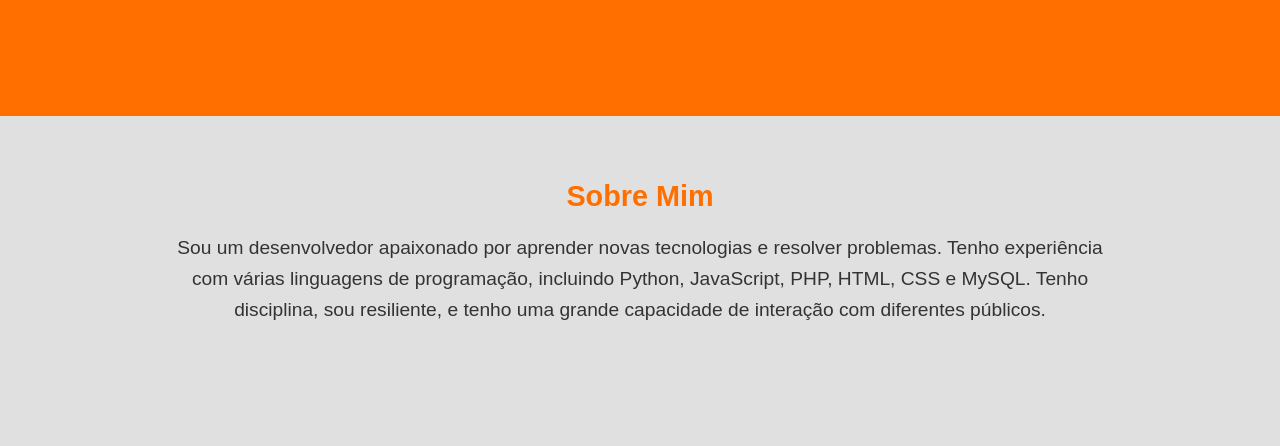
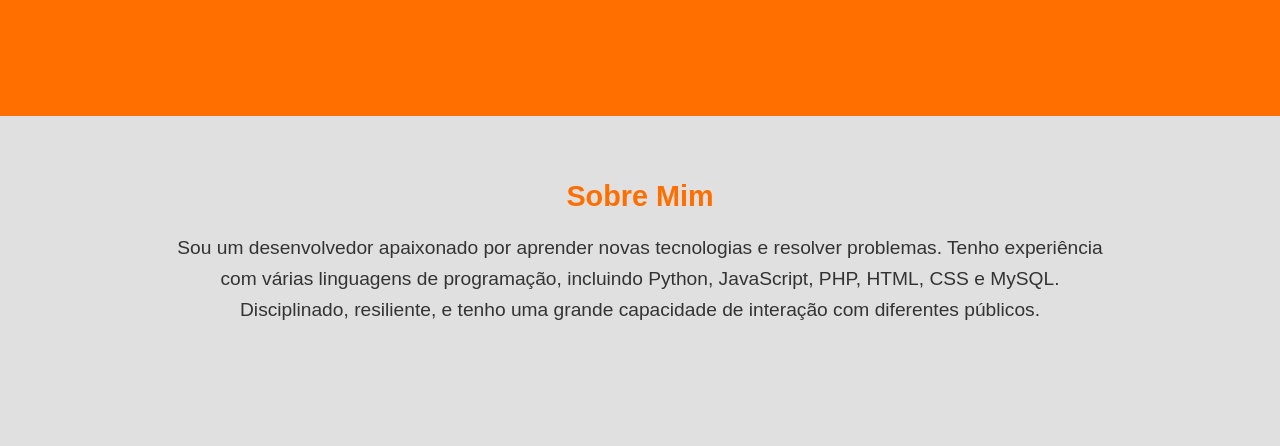
Before and after one commit to Xavier-sa/Xavier-sa.github.io, a plain HTML site: page index.html in a window 1280 px wide. Shown: the part 352-798 px from the top of the page. Drawn offline with Linux system fonts and the light colour scheme.

Commit message:
index texto atualiazado

```diff
--- a/index.html
+++ b/index.html
@@ -19,7 +19,9 @@
 
     <div class="about">
         <h2>Sobre Mim</h2>
-        <p>Sou um desenvolvedor apaixonado por aprender novas tecnologias e resolver problemas. Tenho experiência com várias linguagens de programação, incluindo Python, JavaScript, PHP, HTML, CSS e MySQL. Tenho disciplina, sou resiliente, e tenho uma grande capacidade de interação com diferentes públicos.</p>
+        <p>Sou um desenvolvedor apaixonado por aprender novas tecnologias e resolver problemas.
+        Tenho experiência com várias linguagens de programação, incluindo Python, JavaScript, PHP, HTML, CSS e MySQL.
+        Disciplinado, resiliente, e tenho uma grande capacidade de interação com diferentes públicos.</p>
     </div>
 
     <div class="skills">
```
